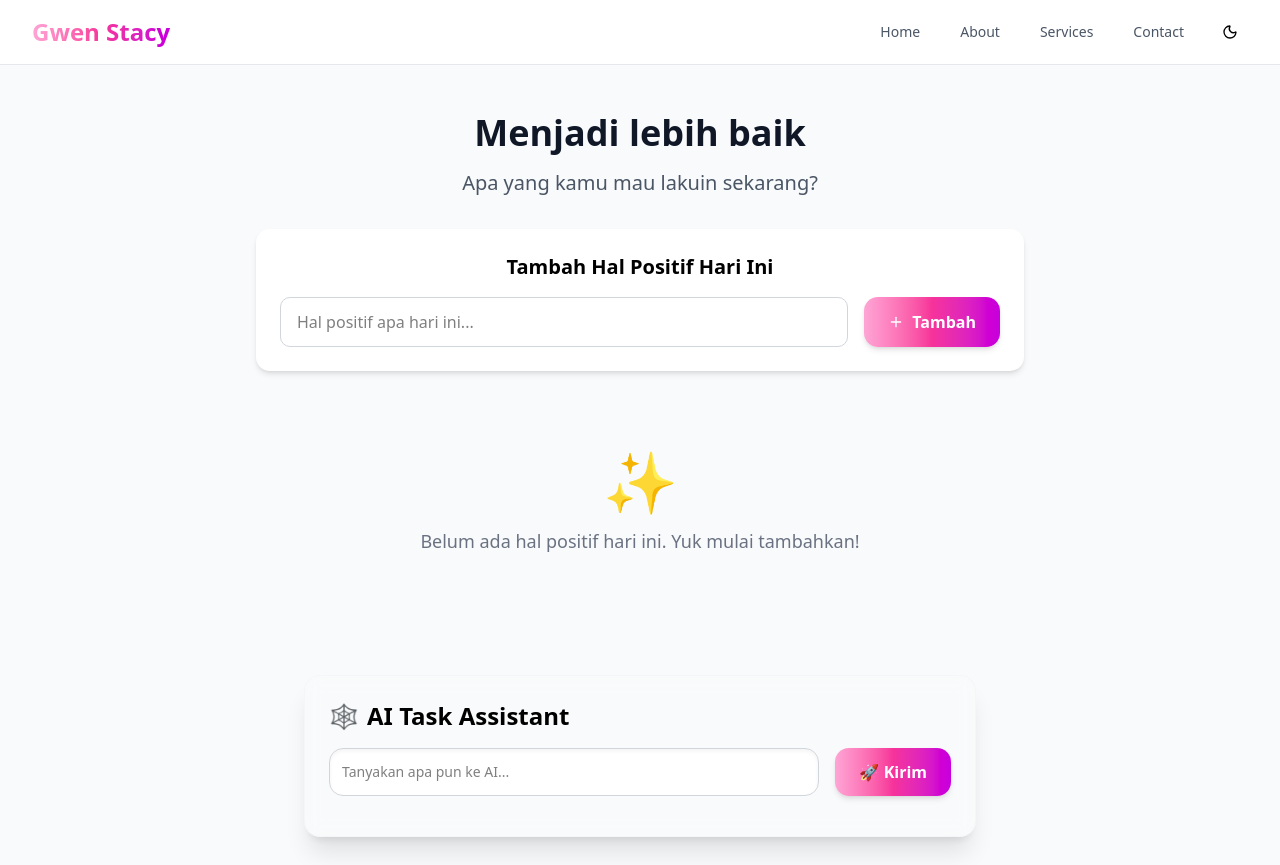
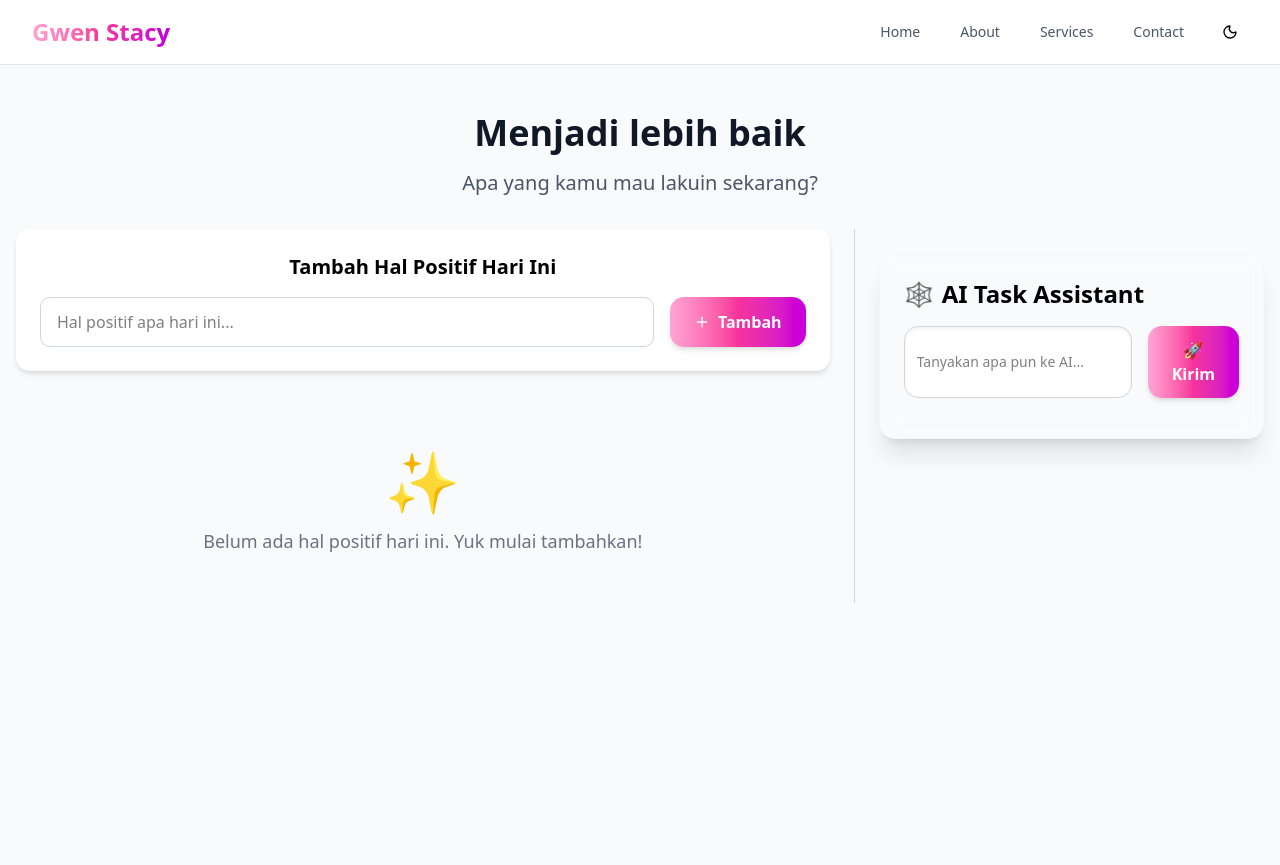
Before and after one commit to xpe0ple/TodoS, a Next.js app: page / in a window 1280 px wide. Both pictures are taken after a click on the button "Daftar To-Do". Built offline with nearby package versions, Linux system fonts and the light colour scheme.

Commit message:
change layout

```diff
--- a/package.json
+++ b/package.json
@@ -23,6 +23,7 @@
     "react": "19.1.0",
     "react-dom": "19.1.0",
     "react-hook-form": "^7.62.0",
+    "replicate": "^1.0.1",
     "tailwind-merge": "^3.3.1",
     "zod": "^4.0.15"
   },
--- a/src/app/page.tsx
+++ b/src/app/page.tsx
@@ -12,7 +12,6 @@ interface Todo {
   completed: boolean;
 }
 
-// Enhanced animation variants
 const containerVariants = {
   hidden: { opacity: 0 },
   visible: {
@@ -82,7 +81,6 @@ export default function Home() {
       if (storedTodos) {
         const parsed = JSON.parse(storedTodos);
         if (Array.isArray(parsed)) {
-          // Add IDs to existing todos if they don't have them
           const todosWithIds = parsed.map((todo, index) => ({
             ...todo,
             id: todo.id || `todo-${Date.now()}-${index}`,
@@ -198,11 +196,13 @@ export default function Home() {
           <AnimatePresence>
             {(aiResponded || showTodo) && (
               <motion.div
-                className="max-w-3xl mx-auto"
+                className="flex flex-col lg:flex-row gap-6 max-w-7xl mx-auto"
                 initial="hidden"
                 animate="visible"
                 variants={containerVariants}
               >
+                {/* Todo List Section */}
+                <div className="w-full lg:w-2/3">
                   <motion.div
                     className="bg-white dark:bg-gray-800 rounded-xl shadow-md p-6 mb-8"
                     variants={formVariants}
@@ -288,7 +288,9 @@ export default function Home() {
                             <div className="flex items-center gap-3">
                               <motion.div
                                 variants={checkboxVariants}
-                              animate={todo.completed ? "checked" : "unchecked"}
+                                animate={
+                                  todo.completed ? "checked" : "unchecked"
+                                }
                               >
                                 <input
                                   type="checkbox"
@@ -321,7 +323,9 @@ export default function Home() {
                                 className="flex items-center gap-2 px-3 py-2 rounded-md border border-blue-500 text-blue-500 hover:bg-blue-500 hover:text-white transition"
                               >
                                 <PencilLine className="w-4 h-4" />
-                              <span className="text-sm font-medium">Edit</span>
+                                <span className="text-sm font-medium">
+                                  Edit
+                                </span>
                               </motion.button>
 
                               <motion.button
@@ -332,7 +336,9 @@ export default function Home() {
                                 className="flex items-center gap-2 px-3 py-2 rounded-md border border-red-500 text-red-500 hover:bg-red-500 hover:text-white transition"
                               >
                                 <Trash2 className="w-4 h-4" />
-                              <span className="text-sm font-medium">Hapus</span>
+                                <span className="text-sm font-medium">
+                                  Hapus
+                                </span>
                               </motion.button>
                             </div>
                           </motion.li>
@@ -367,12 +373,17 @@ export default function Home() {
                       </p>
                     </motion.div>
                   )}
+                </div>
+
+                {/* AI Assistant Section */}
+                <div className="w-full lg:w-1/3 lg:border-l lg:pl-6 border-gray-300 dark:border-gray-700">
+                  <AIAssistant onAIResponded={() => setAiResponded(true)} />
+                </div>
               </motion.div>
             )}
           </AnimatePresence>
         </div>
       </main>
-      <AIAssistant onAIResponded={() => setAiResponded(true)} />
     </div>
   );
 }
```
Also changed, not shown: 1 other file (tests, documents, lock files or other folders). Lines whose indentation alone changed are shown as unchanged.
